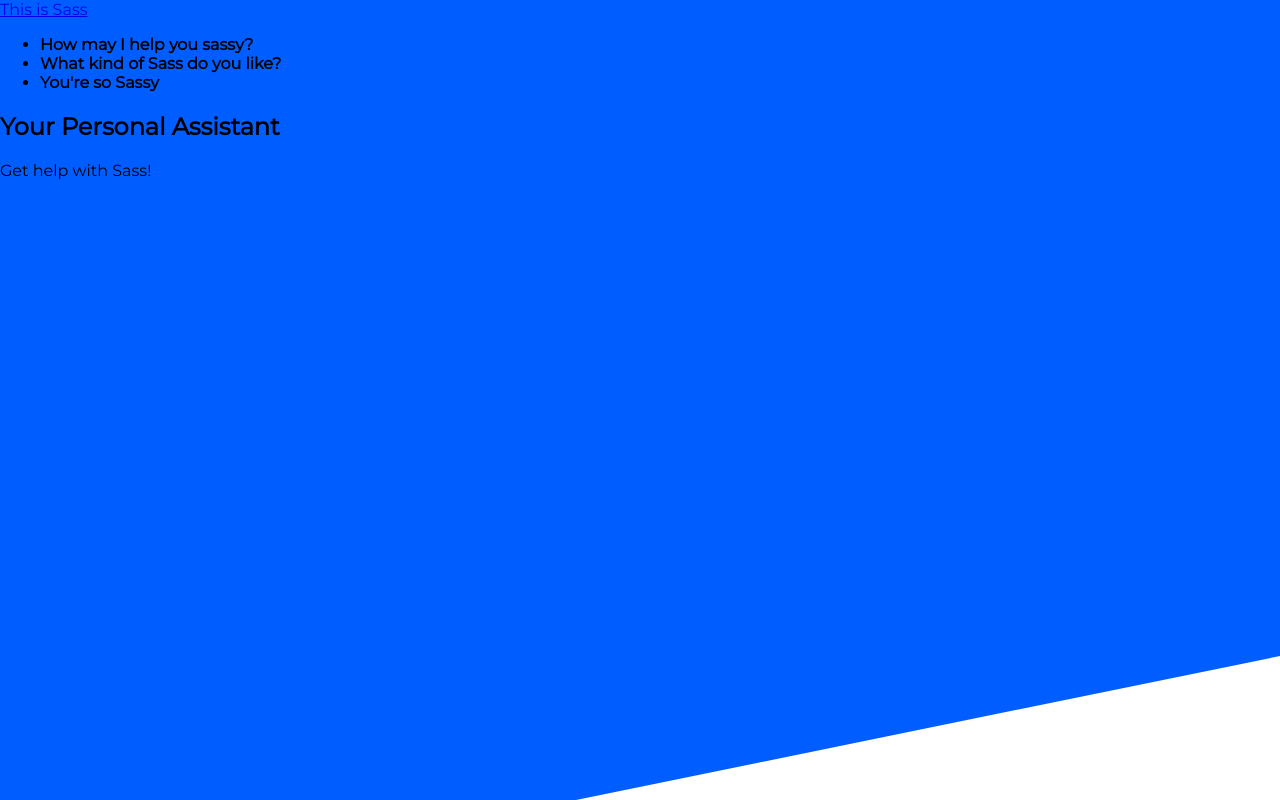
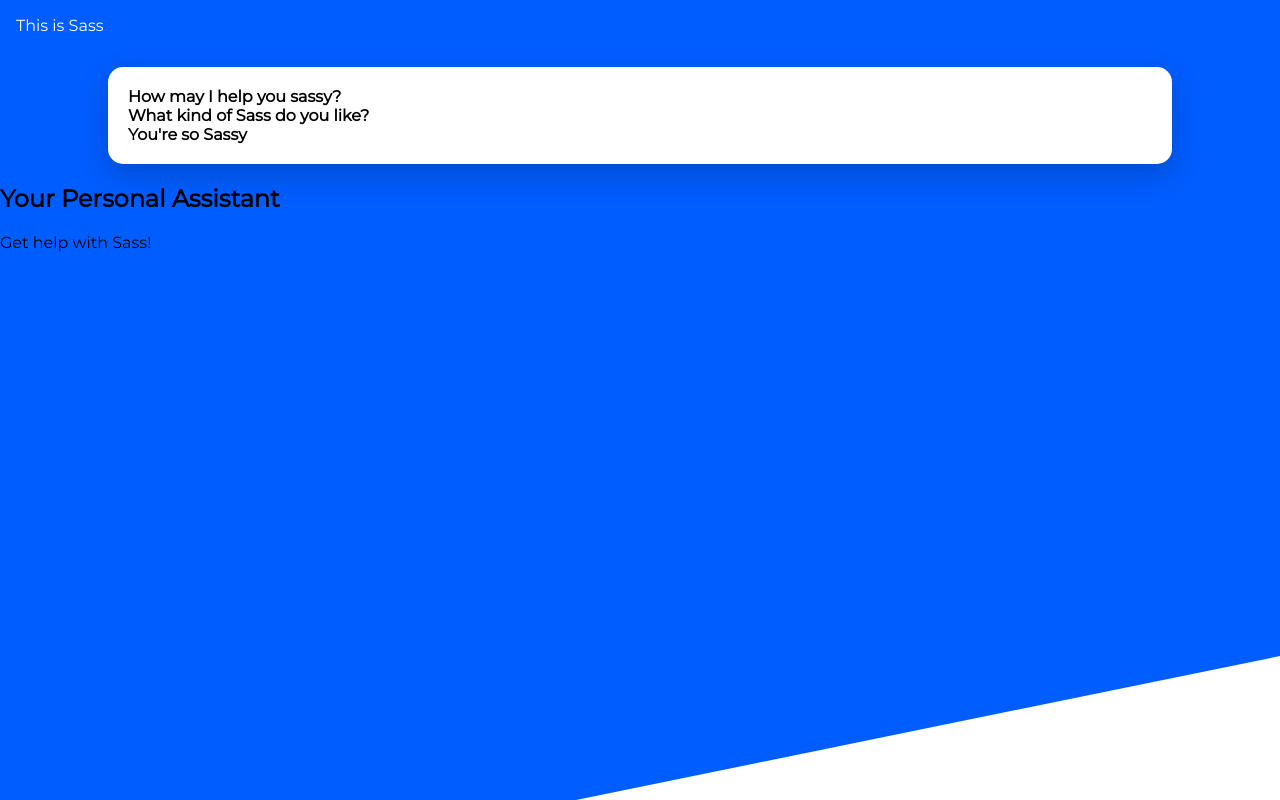
Before and after one commit to mikeshapiro98/SASS-Intro, a plain HTML site: page index.html in a window 1280 px wide. Drawn offline with Linux system fonts and the light colour scheme.

Commit message:
Style update

```diff
--- a/css/main.scss
+++ b/css/main.scss
@@ -1,5 +1,10 @@
 
+/*SASS Variable*/
+/*$mycolor: #005DFF;*/
 
+// body{
+//     background-color: $mycolor;
+// }
 
 /*SASS Map Example. This allows us to hvae multiple colors seperated by a comma*/
 /*Dollar sign on the object now the key value.*/
@@ -7,6 +12,15 @@ $colors: (
     primary: #005DFF,
     accent: #FFF6BB
 );
+
+$padding: 16px;
+
+$borders: 15px;
+
+// Sass function example. function is a key work, but the perameter can be named anything.
+@function color($color-name){
+    @return map-get($colors, $color-name)
+};
 
 body, html {
     height: 100%;
@@ -22,17 +36,36 @@ body{
     //SASS Allows for nested CSS for orginization
     #bg{
         clip-path: polygon(100% 0, 100% 82%, 45% 100%, 0 100%, 0 0);
-        background-color: map-get($colors, primary);
+        //Evoking Function
+        background-color: color(primary);
         width: 100%;
         height: 100%;
         position: absolute;
         z-index: -1;
     }
+
+    header a{
+        color:#fff;
+        text-decoration: none;
+        padding: $padding;
+        display: block;
+        text-decoration: uppercase;
+    }
 }
 
-/*SASS Variable*/
-/*$mycolor: #005DFF;*/
+main{
+    section#card {
+        background:#fff;
+        padding: 20px;
+        margin: 1em auto;
+        border-radius: $borders;
+        box-shadow: 0 10px 30px rgba(0,0,0,0.2);
+        width: 80%;
 
-// body{
-//     background-color: $mycolor;
-// }
+        ul{
+            list-style-type: none;
+            margin:0;
+            padding: 0;
+        }
+    }
+}
```
Also changed, not shown: css/main.css, 1 other file.
